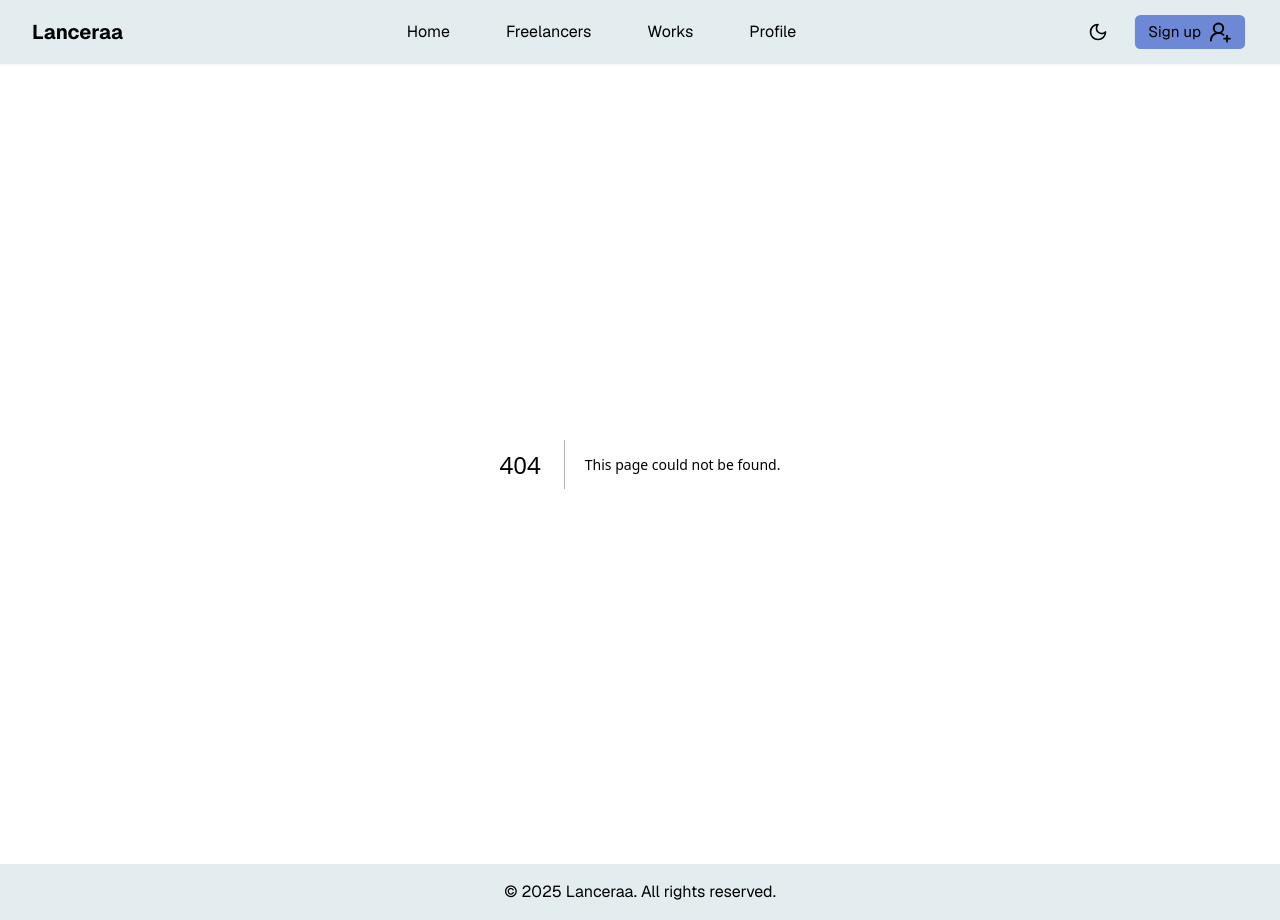
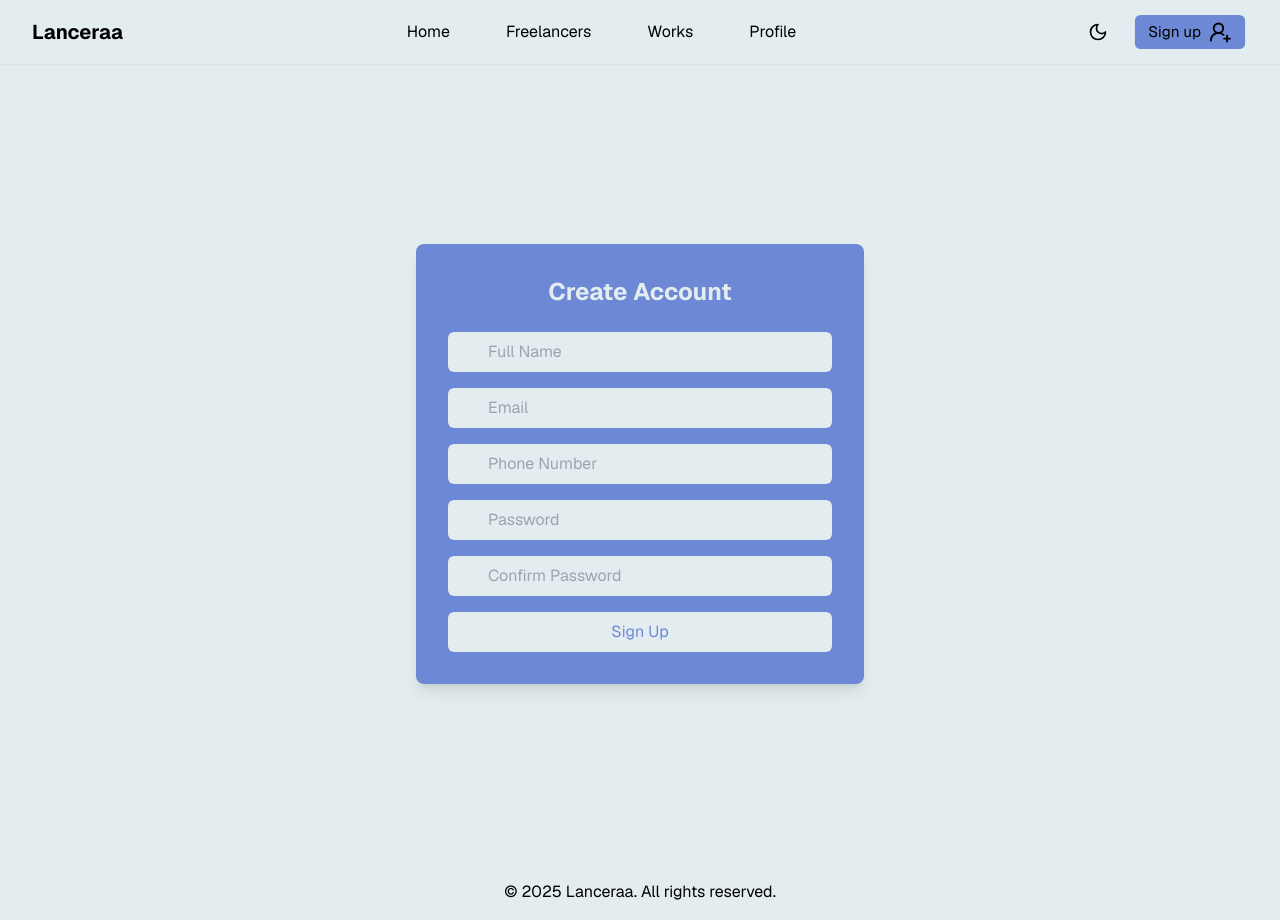
Before and after one commit to biplovgautam/lanceraa-frontend, a Next.js app: page /signup in a window 1280 px wide. Before the commit this address had no page. Built offline with nearby package versions, Linux system fonts and the light colour scheme; no server answers.

Commit message:
signup page

```diff
--- /dev/null
+++ b/src/app/(auth)/signup/page.tsx
@@ -0,0 +1,114 @@
+'use client'
+
+import { useState } from 'react'
+import { Mail, Lock, User, Phone } from 'lucide-react'
+import { config } from '@/config'
+
+export default function SignupPage() {
+  const [formData, setFormData] = useState({
+    fullName: '',
+    email: '',
+    phone: '',
+    password: '',
+    confirmPassword: ''
+  })
+
+  const handleSubmit = async (e: React.FormEvent) => {
+    e.preventDefault()
+    try {
+      const response = await fetch(`${config.apiUrl}/api/auth/signup`, {
+        method: 'POST',
+        headers: {
+          'Content-Type': 'application/json',
+        },
+        body: JSON.stringify(formData),
+      })
+
+      if (response.ok) {
+        // Handle successful signup
+        console.log('Signup successful')
+      } else {
+        // Handle errors
+        console.error('Signup failed')
+      }
+    } catch (error) {
+      console.error('Error:', error)
+    }
+  }
+
+  return (
+    <div className="min-h-screen flex items-center justify-center bg-[var(--background)]">
+      <div className="bg-[var(--accent)] p-8 rounded-lg shadow-lg w-full max-w-md">
+        <h2 className="text-2xl font-bold mb-6 text-center text-[var(--background)]">Create Account</h2>
+        <form onSubmit={handleSubmit} className="space-y-4">
+          <div className="relative">
+            <User className="absolute left-3 top-1/2 transform -translate-y-1/2 text-[var(--background)]" size={20} />
+            <input
+              type="text"
+              placeholder="Full Name"
+              className="w-full pl-10 pr-4 py-2 rounded-md bg-[var(--background)] text-[var(--text)]"
+              value={formData.fullName}
+              onChange={(e) => setFormData({...formData, fullName: e.target.value})}
+              required
+            />
+          </div>
+
+          <div className="relative">
+            <Mail className="absolute left-3 top-1/2 transform -translate-y-1/2 text-[var(--background)]" size={20} />
+            <input
+              type="email"
+              placeholder="Email"
+              className="w-full pl-10 pr-4 py-2 rounded-md bg-[var(--background)] text-[var(--text)]"
+              value={formData.email}
+              onChange={(e) => setFormData({...formData, email: e.target.value})}
+              required
+            />
+          </div>
+
+          <div className="relative">
+            <Phone className="absolute left-3 top-1/2 transform -translate-y-1/2 text-[var(--background)]" size={20} />
+            <input
+              type="tel"
+              placeholder="Phone Number"
+              className="w-full pl-10 pr-4 py-2 rounded-md bg-[var(--background)] text-[var(--text)]"
+              value={formData.phone}
+              onChange={(e) => setFormData({...formData, phone: e.target.value})}
+              required
+            />
+          </div>
+
+          <div className="relative">
+            <Lock className="absolute left-3 top-1/2 transform -translate-y-1/2 text-[var(--background)]" size={20} />
+            <input
+              type="password"
+              placeholder="Password"
+              className="w-full pl-10 pr-4 py-2 rounded-md bg-[var(--background)] text-[var(--text)]"
+              value={formData.password}
+              onChange={(e) => setFormData({...formData, password: e.target.value})}
+              required
+            />
+          </div>
+
+          <div className="relative">
+            <Lock className="absolute left-3 top-1/2 transform -translate-y-1/2 text-[var(--background)]" size={20} />
+            <input
+              type="password"
+              placeholder="Confirm Password"
+              className="w-full pl-10 pr-4 py-2 rounded-md bg-[var(--background)] text-[var(--text)]"
+              value={formData.confirmPassword}
+              onChange={(e) => setFormData({...formData, confirmPassword: e.target.value})}
+              required
+            />
+          </div>
+
+          <button
+            type="submit"
+            className="w-full bg-[var(--background)] text-[var(--accent)] py-2 rounded-md hover:opacity-90 transition-opacity"
+          >
+            Sign Up
+          </button>
+        </form>
+      </div>
+    </div>
+  )
+}
--- a/src/app/profile/page.tsx
+++ b/src/app/profile/page.tsx
@@ -9,11 +9,11 @@ export default function ProfilePage() {
           <div className="grid gap-4">
             <div>
               <label className="block text-sm font-medium text-gray-700">Name</label>
-              <p className="mt-1">John Doe</p>
+              <p className="mt-1">Kripesh Tiwari</p>
             </div>
             <div>
               <label className="block text-sm font-medium text-gray-700">Email</label>
-              <p className="mt-1">john@example.com</p>
+              <p className="mt-1">kripesh@example.com</p>
             </div>
             <div>
               <label className="block text-sm font-medium text-gray-700">Role</label>
--- a/src/components/layout/TopNavbar.tsx
+++ b/src/components/layout/TopNavbar.tsx
@@ -57,6 +57,7 @@ export default function TopNavbar() {
                 <Moon className="h-5 w-5" />
               )}
             </button>
+            <Link href="/signup">
               <button
                 className="flex items-center space-x-2 bg-[var(--accent)] text-[var(--text)]
                 px-3.5 py-1.5 rounded-md transition-all duration-300 ease-in-out scale-95
@@ -67,6 +68,7 @@ export default function TopNavbar() {
                 <span>Sign up</span>
                 <UserRoundPlus className="h-4.5 w-4.5" />
               </button>
+            </Link>
           </div>
         </div>
       </div>
--- /dev/null
+++ b/src/config/index.ts
@@ -0,0 +1,3 @@
+export const config = {
+  apiUrl: process.env.PUBLIC_API_URL,
+}
```
Lines whose indentation alone changed are shown as unchanged.
